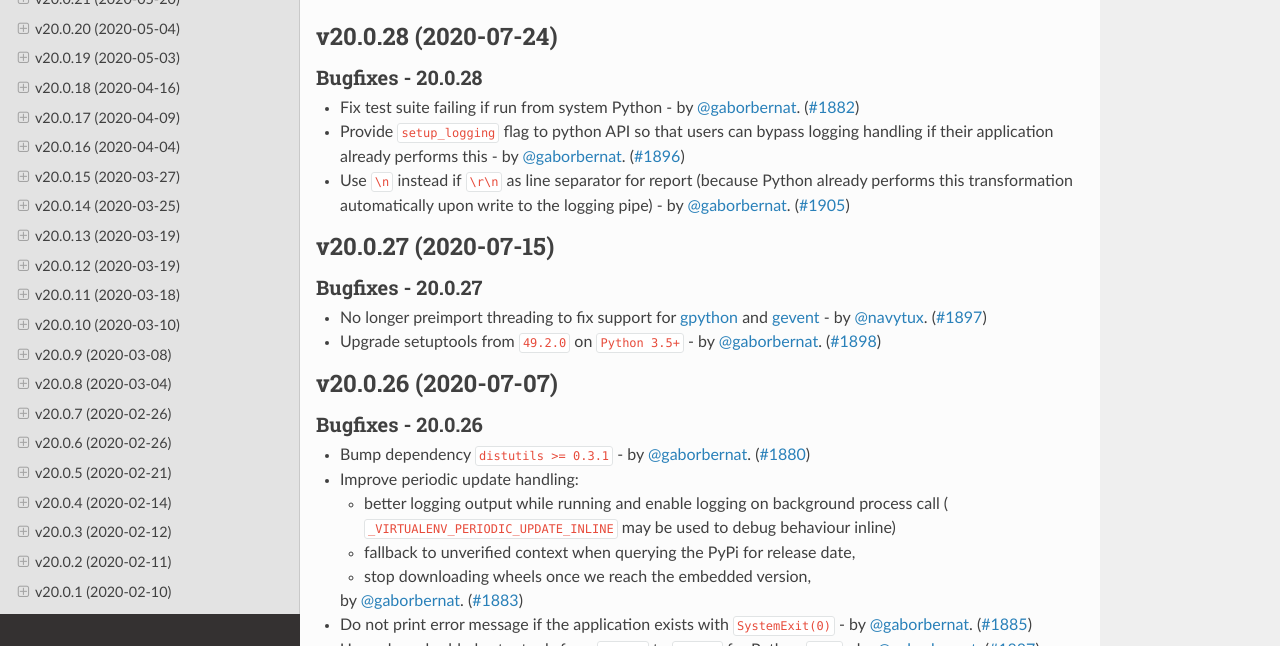
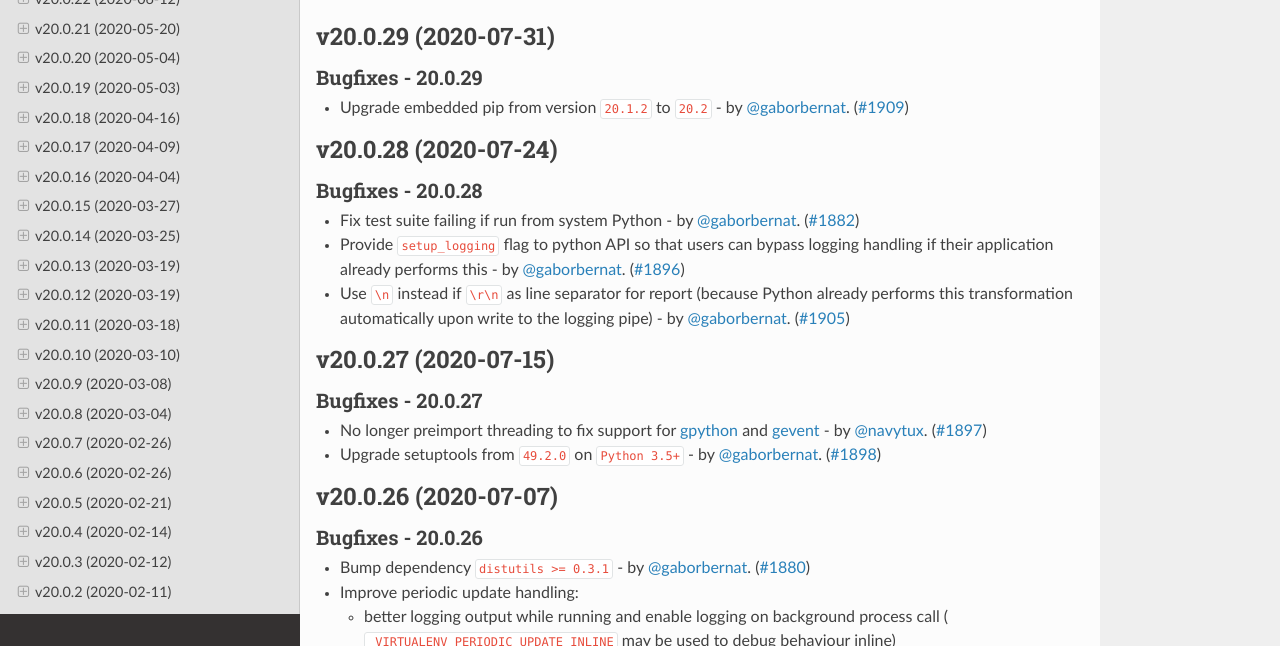
Before and after one commit to pypa/virtualenv, a Sphinx documentation site: the page built from docs/changelog.rst, in a window 1280 px wide and 900 px high, cut to the strip 254-900 px from the top of the window. Built offline with Sphinx 7.4.7 and the Read the Docs theme 2.0.0, drawn with Linux system fonts in a browser that asks for light colours; pages that are not in the unit, such as notebooks, are missing from menus; the version number could not be read and is left out; some of the changed text lies outside the part shown.

Commit message:
release 20.0.29

```diff
--- a/docs/changelog.rst
+++ b/docs/changelog.rst
@@ -4,6 +4,14 @@ Release History
 .. include:: _draft.rst
 
 .. towncrier release notes start
+
+v20.0.29 (2020-07-31)
+---------------------
+
+Bugfixes - 20.0.29
+~~~~~~~~~~~~~~~~~~
+- Upgrade embedded pip from version ``20.1.2`` to ``20.2`` - by :user:`gaborbernat`. (`#1909 <https://github.com/pypa/virtualenv/issues/1909>`_)
+
 
 v20.0.28 (2020-07-24)
 ---------------------
--- a/docs/changelog/1909.bugfix.rst
+++ /dev/null
@@ -1 +0,0 @@
-Upgrade embedded pip from version ``20.1.2`` to ``20.2`` - by :user:`gaborbernat`.
```
